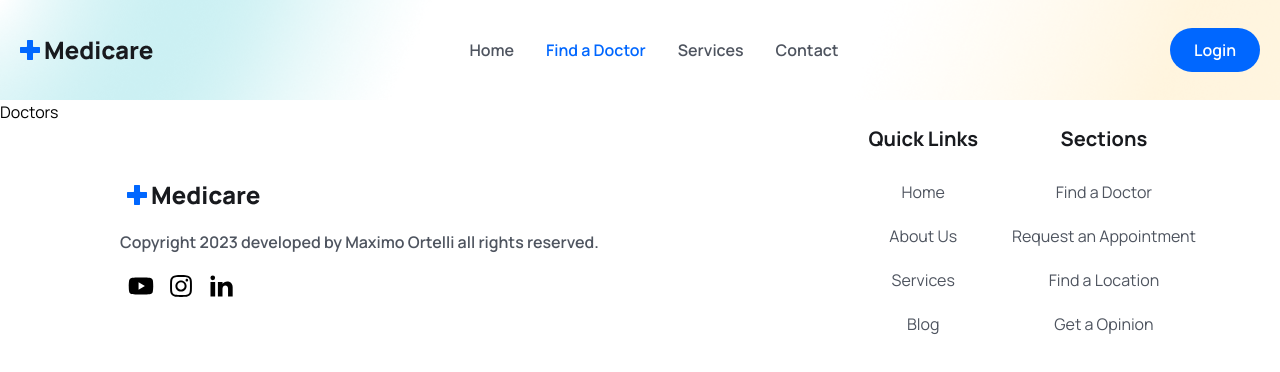
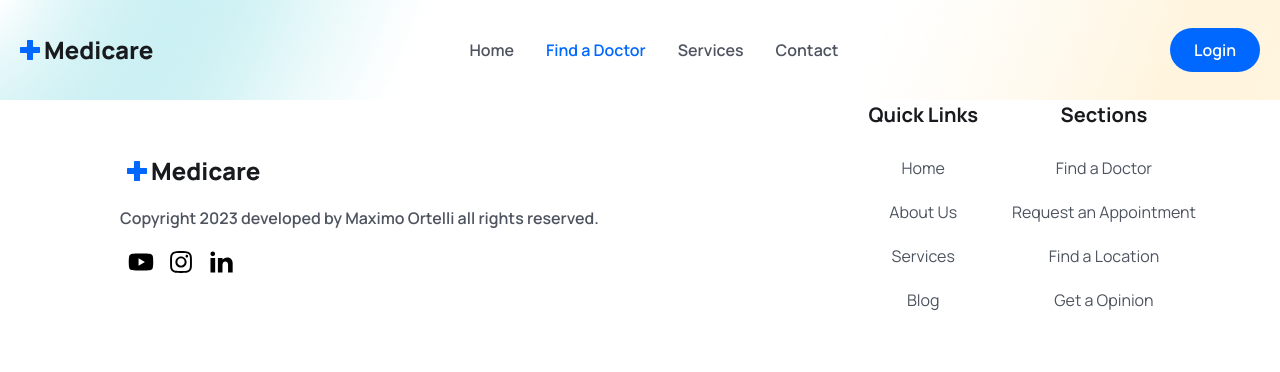
Before and after one commit to smartclin/Full-Stack-Medical-App, a React (Vite) app: page /doctors in a window 1280 px wide. Shown: the top 372 px of the page. Built offline with nearby package versions, Linux system fonts and the light colour scheme; a web font is replaced by a local one.

Commit message:
Updated doctors component
Updated doctors component

```diff
--- a/src/pages/Doctors/Doctors.jsx
+++ b/src/pages/Doctors/Doctors.jsx
@@ -1,6 +1,7 @@
 const Doctors = () => {
   return (
-    <div>Doctors</div>
+    <>
+    </>
   );
 };
 
```
